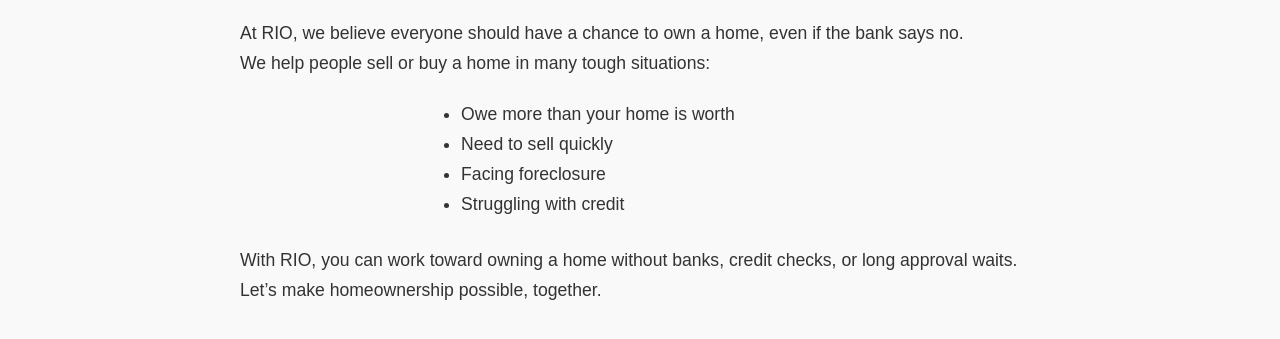
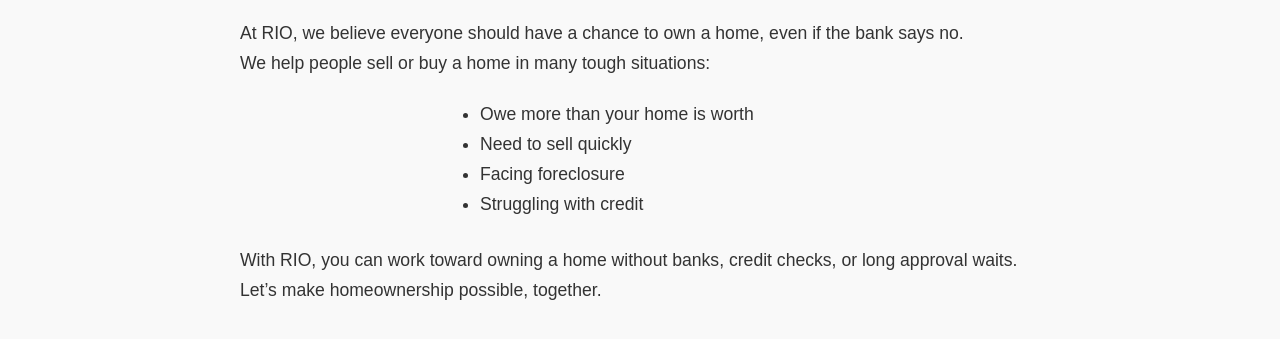
Before and after one commit to hannahisawinner/riohomes, a plain HTML site: page index.html in a window 1280 px wide. Shown: the part 691-1030 px from the top of the page. Drawn offline with Linux system fonts and the light colour scheme.

Commit message:
Update style.css
improving bullet position

```diff
--- a/style.css
+++ b/style.css
@@ -259,7 +259,6 @@
   margin: 0 auto 1.5em;
   text-align: left;
   list-style-position: outside;
-  padding-left: 1.2em; /* adds slight indent for bullets */
 }
 
 
```
